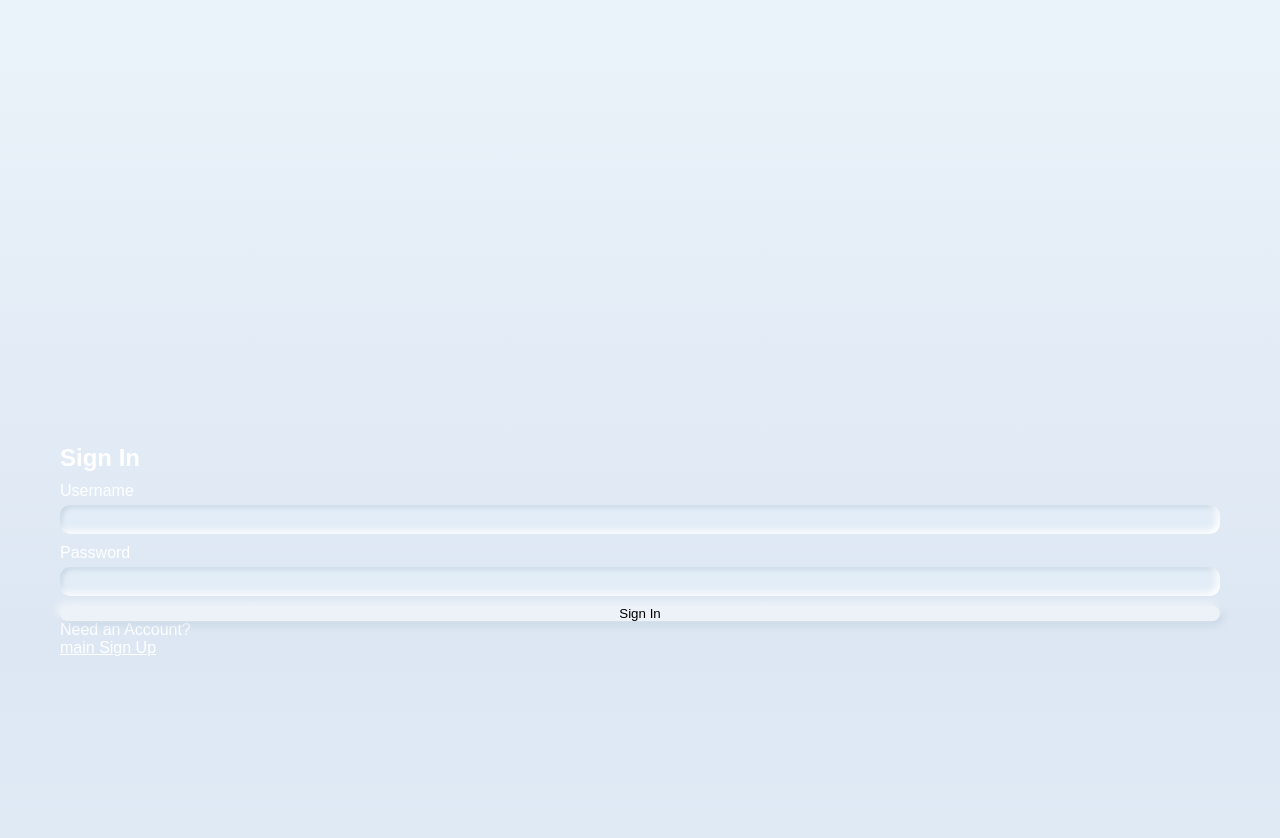
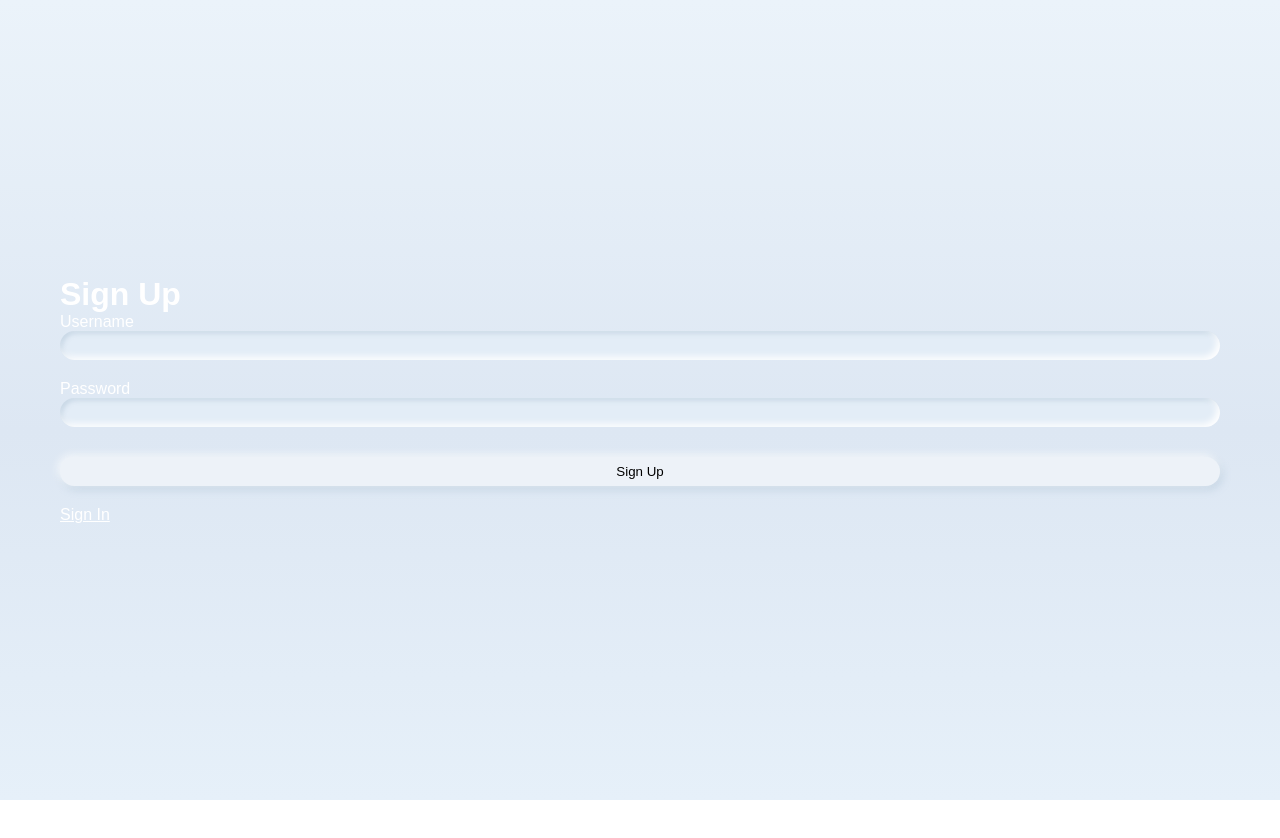
Before and after one commit to block4chain226/MoneyLost_front, a React (Create React App) app: page /login in a window 1280 px wide. Both pictures are taken after a click on the link "Sign Up". Shown: the top 838 px of the page. After the commit the page ends 800 px from the top, so only its background shows below. Built offline with nearby package versions, Linux system fonts and the light colour scheme.

Commit message:
feat: add sign up page

```diff
--- a/src/components/Header/Header.module.css
+++ b/src/components/Header/Header.module.css
@@ -54,3 +54,9 @@ h6 {
   justify-content: space-between;
   font-weight: 100;
 }
+
+/* @media screen and (max-width: 568px) {
+  .header {
+    height: 28%;
+  }
+} */
--- a/src/components/Login/Login.jsx
+++ b/src/components/Login/Login.jsx
@@ -6,6 +6,7 @@ import MyButton from "../MyButton/MyButton";
 import MyInput from "../Input/MyInput";
 import cl from "./Login.module.css";
 import RequireAuth from "../RequireAuth";
+import SignUp from "../SignUp/SignUp";
 
 const Login = () => {
   const userRef = useRef();
@@ -16,7 +17,7 @@ const Login = () => {
   const [email, setEmail] = useState("");
   const [password, setPassword] = useState("");
   const [errorMsg, setErrorMsg] = useState("");
-  const { setAuth } = useAuth();
+  const { setAuth, isSignIn, setIsSignIn } = useAuth();
 
   useEffect(() => {
     setErrorMsg("");
@@ -62,6 +63,8 @@ const Login = () => {
   };
 
   return (
+    <>
+      {isSignIn ? (
         <section className={cl.login}>
           <p ref={errorRef} aria-live="assertive">
             {errorMsg}
@@ -90,17 +93,22 @@ const Login = () => {
               value={password}
               required
             />
-        <MyButton style={{}}>Sign In</MyButton>
+            <MyButton>Sign In</MyButton>
           </form>
           <p>
             Need an Account?
             <br />
-        <Link to="/">main </Link>
             <span className="line">
-          <a href="#">Sign Up</a>
+              <a href="#" onClick={() => setIsSignIn(false)}>
+                Sign Up
+              </a>
             </span>
           </p>
         </section>
+      ) : (
+        <SignUp />
+      )}
+    </>
   );
 };
 
--- a/src/components/Login/Login.module.css
+++ b/src/components/Login/Login.module.css
@@ -1,17 +1,12 @@
 .login {
   width: 100%;
+  display: flex;
   margin: 0 auto;
-  margin-top: 30%;
+  flex-direction: column;
+  justify-content: center;
   height: 100vh;
-  /* background: linear-gradient(
-    180deg,
-    #f1f5f8 0%,
-    #ebf3fa 0.01%,
-    #dde7f3 53.92%,
-    #e6f0f9 100%
-  ); */
   padding: 60px;
-
+  position: relative;
   color: #fff;
 }
 .login a {
@@ -19,6 +14,7 @@
 }
 
 .login form {
+  text-align: left;
   display: flex;
   flex-direction: column;
 }
@@ -26,12 +22,17 @@
   margin-bottom: 10px;
 }
 .login span {
-  margin-bottom: 5px;
+  margin-bottom: 10px;
 }
 .login label {
   margin-bottom: 5px;
 }
-.login input {
+
+input {
+  margin-bottom: 10px;
+}
+
+button {
   padding: 7px 10px;
   border-radius: 10px;
   margin-bottom: 10px;
--- a/src/components/MyButton/MyButton.module.css
+++ b/src/components/MyButton/MyButton.module.css
@@ -10,7 +10,7 @@
 
 .myBtn {
   width: 100%;
-  height: 10%;
+  /* height: 10%; */
   background: #edf2f8;
   box-shadow: -2px -2px 9px rgb(255 255 255 / 80%),
     2px 3px 9px rgb(136 165 191 / 36%);
--- a/src/components/NeoButton/NeoButton.module.css
+++ b/src/components/NeoButton/NeoButton.module.css
@@ -4,9 +4,9 @@
     10px 10px 23px rgb(136 165 191 / 36%);
   filter: blur(0.4px);
   border-radius: 42px;
-  width: 56px;
-  height: 56px;
-  font-size: 4.5vw;
+  width: 13.5vw;
+  height: 13.5vw;
+  font-size: 5vw;
   border: 0;
 }
 
--- /dev/null
+++ b/src/components/SignUp/SignUp.jsx
@@ -0,0 +1,60 @@
+import React from "react";
+import { useRef, useState } from "react";
+import cl from "./SignUp.module.css";
+import "../../styles/App.css";
+import MyInput from "../Input/MyInput";
+import MyButton from "../MyButton/MyButton";
+import useAuth from "../hooks/useAuth";
+
+const SignUp = () => {
+  const userRef = useRef();
+  const errorRef = useRef();
+  const [email, setEmail] = useState("");
+  const [password, setPassword] = useState("");
+  const [errorMsg, setErrorMsg] = useState("");
+
+  const { isSignIn, setIsSignIn } = useAuth();
+
+  return (
+    // <div className={`${cl.signUp} ${isSignIn ? cl.show : ""}`}>
+    <div className={cl.signUp}>
+      <h1>Sign Up</h1>
+      <form className={cl.signUp__form}>
+        <div className={cl.signUp__input}>
+          <label htmlFor="username">Username</label>
+          <MyInput
+            type="text"
+            id="username"
+            ref={userRef}
+            onChange={(event) => {
+              setEmail(event.target.value);
+            }}
+            autoComplete="off"
+            value={email}
+            required
+          />
+          <label htmlFor="password">Password</label>
+          <MyInput
+            type="password"
+            id="password"
+            onChange={(event) => {
+              setPassword(event.target.value);
+            }}
+            value={password}
+            required
+          />
+        </div>
+      </form>
+      <div className={cl.signUp__input}>
+        <MyButton style={{}}>Sign Up</MyButton>
+      </div>
+      <span className="line">
+        <a href="#" onClick={() => setIsSignIn(true)}>
+          Sign In
+        </a>
+      </span>
+    </div>
+  );
+};
+
+export default SignUp;
--- /dev/null
+++ b/src/components/SignUp/SignUp.module.css
@@ -0,0 +1,35 @@
+.signUp {
+  width: 100%;
+  color: #fff;
+  padding: 60px;
+  height: 100vh;
+  display: flex;
+  flex-direction: column;
+  justify-content: center;
+}
+.signUp__form {
+  display: flex;
+  flex-direction: column;
+}
+.signUp__input {
+  display: flex;
+  flex-direction: column;
+  margin-bottom: 10px;
+}
+
+input {
+  padding: 7px 10px;
+  border-radius: 10px;
+}
+
+button {
+  padding: 7px 10px;
+  border-radius: 10px;
+}
+a {
+  color: #fff;
+}
+
+.show {
+  display: block;
+}
--- a/src/context/AuthProvider.jsx
+++ b/src/context/AuthProvider.jsx
@@ -1,4 +1,4 @@
-import React from "react";
+import React, { useContext } from "react";
 import { createContext } from "react";
 import { useState } from "react";
 
@@ -6,9 +6,10 @@ const AuthContext = createContext({});
 
 export const AuthProvider = ({ children }) => {
   const [auth, setAuth] = useState({});
+  const [isSignIn, setIsSignIn] = useState(true);
 
   return (
-    <AuthContext.Provider value={{ auth, setAuth }}>
+    <AuthContext.Provider value={{ auth, setAuth, isSignIn, setIsSignIn }}>
       {children}
     </AuthContext.Provider>
   );
```
Lines whose indentation alone changed are shown as unchanged.
